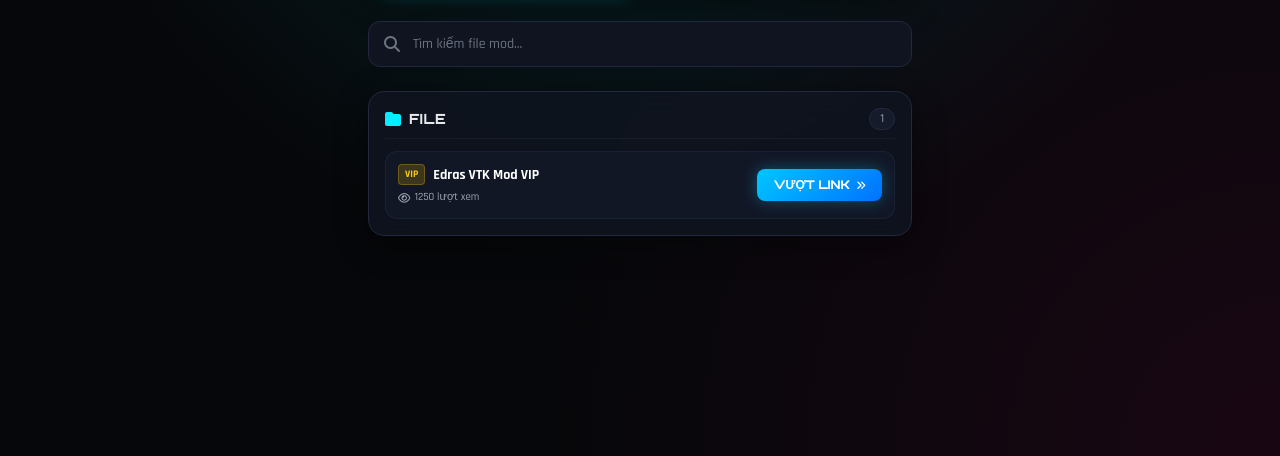
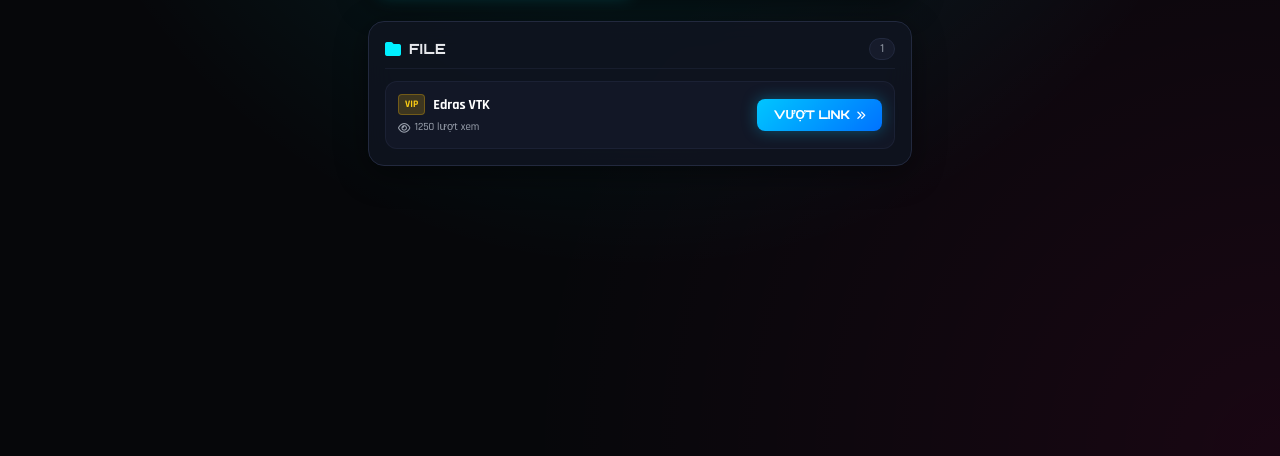
Before and after one commit to dgdung36-pixel/Nh-p-T-p-d, a plain HTML site: page index.html in a window 1280 px wide. Shown: the part 344-800 px from the top of the page. Drawn offline with nearby package versions, Linux system fonts and the light colour scheme.

Commit message:
Update index.html

```diff
--- a/index.html
+++ b/index.html
@@ -150,12 +150,6 @@
             </button>
         </div>
 
-        <!-- Search Bar -->
-        <div class="relative mb-6">
-            <i class="fa-solid fa-magnifying-glass absolute left-4 top-1/2 -translate-y-1/2 text-gray-500"></i>
-            <input type="text" id="searchInput" oninput="renderContent()" placeholder="Tìm kiếm file mod..." class="w-full bg-dark-card border border-dark-border rounded-xl py-3 pl-11 pr-4 text-sm text-gray-200 placeholder-gray-500 focus:outline-none focus:border-neon-blue transition-colors">
-        </div>
-
         <!-- Dynamic Content List -->
         <div id="contentContainer" class="space-y-6">
             <!-- Content render by JS -->
@@ -165,14 +159,14 @@
 
     <!-- JAVASCRIPT -->
     <script>
-        // STATIC DATA LIST
+        // STATIC DATA STRUCTURE
         const FILE_DATA = {
             ios: [
                 {
                     categoryName: 'File',
                     links: [
                         {
-                            title: 'Edras VTK Mod VIP',
+                            title: 'Edras VTK',
                             url: 'https://link4m.net/xZ5QEUUJ',
                             badge: 'VIP',
                             views: 1250
@@ -185,8 +179,8 @@
                     categoryName: 'File',
                     links: [
                         {
-                            title: 'Edras VTK Mod Android',
-                            url: 'https://link4m.net/xZ5QEUUJ',
+                            title: 'Edras VTK ADR',
+                            url: 'https://link4m.net/oaxgpDI',
                             badge: 'VIP',
                             views: 890
                         }
@@ -226,25 +220,26 @@
         // Render List Files
         function renderContent() {
             const container = document.getElementById('contentContainer');
-            const searchKeyword = document.getElementById('searchInput').value.toLowerCase().trim();
             const categories = FILE_DATA[currentPlatform] || [];
 
             container.innerHTML = '';
 
-            let totalItems = 0;
+            if (categories.length === 0) {
+                container.innerHTML = `
+                    <div class="glass-card rounded-2xl p-8 text-center border border-dark-border">
+                        <i class="fa-solid fa-folder-open text-3xl text-gray-600 mb-3 block"></i>
+                        <p class="text-sm text-gray-400 font-medium">Chưa có file mod nào cho nền tảng này</p>
+                    </div>
+                `;
+                return;
+            }
 
             categories.forEach(cat => {
-                const filteredLinks = cat.links.filter(l => l.title.toLowerCase().includes(searchKeyword));
-
-                if (searchKeyword !== '' && filteredLinks.length === 0) return;
-
-                totalItems += filteredLinks.length;
-
                 const catBox = document.createElement('div');
                 catBox.className = 'glass-card rounded-2xl p-4 border border-dark-border';
 
                 let linksHtml = '';
-                filteredLinks.forEach(link => {
+                cat.links.forEach(link => {
                     let badgeColor = 'bg-yellow-500/20 text-yellow-400 border-yellow-500/30';
                     if (link.badge === 'HOT') badgeColor = 'bg-red-500/20 text-red-400 border-red-500/30';
                     if (link.badge === 'NEW') badgeColor = 'bg-green-500/20 text-green-400 border-green-500/30';
@@ -274,7 +269,7 @@
                             <i class="fa-solid fa-folder text-neon-blue"></i>
                             <h4 class="font-orbitron font-bold text-sm text-gray-200 uppercase tracking-wider">${cat.categoryName}</h4>
                         </div>
-                        <span class="text-xs bg-dark-input px-2.5 py-0.5 rounded-full text-gray-400 border border-dark-border">${filteredLinks.length}</span>
+                        <span class="text-xs bg-dark-input px-2.5 py-0.5 rounded-full text-gray-400 border border-dark-border">${cat.links.length}</span>
                     </div>
                     <div class="space-y-2.5">
                         ${linksHtml}
@@ -283,10 +278,6 @@
 
                 container.appendChild(catBox);
             });
-
-            if (totalItems === 0) {
-                container.innerHTML = `<div class="text-center py-12 text-gray-500 text-sm">Không tìm thấy file mod phù hợp.</div>`;
-            }
         }
 
         // Initial Call
```
